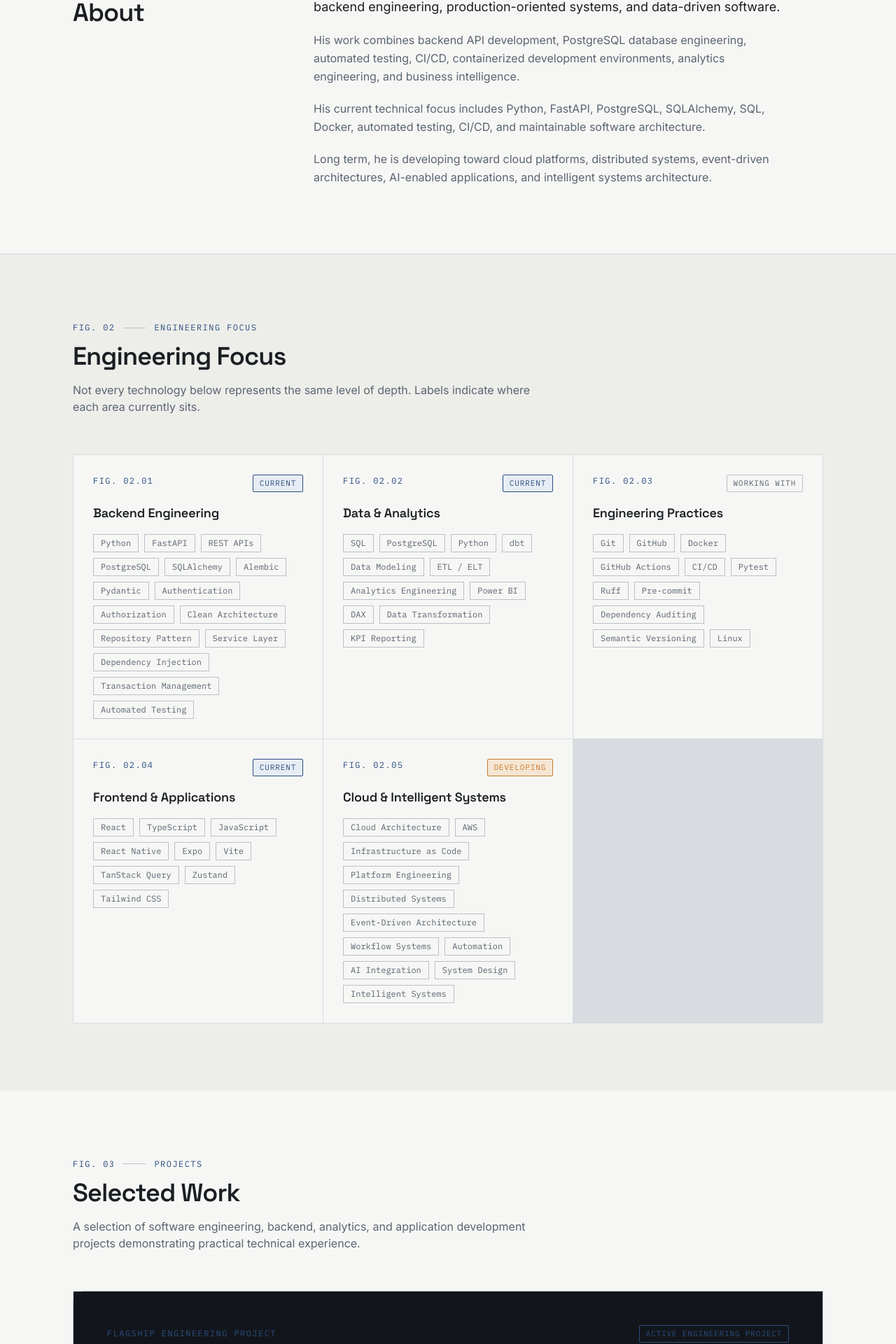
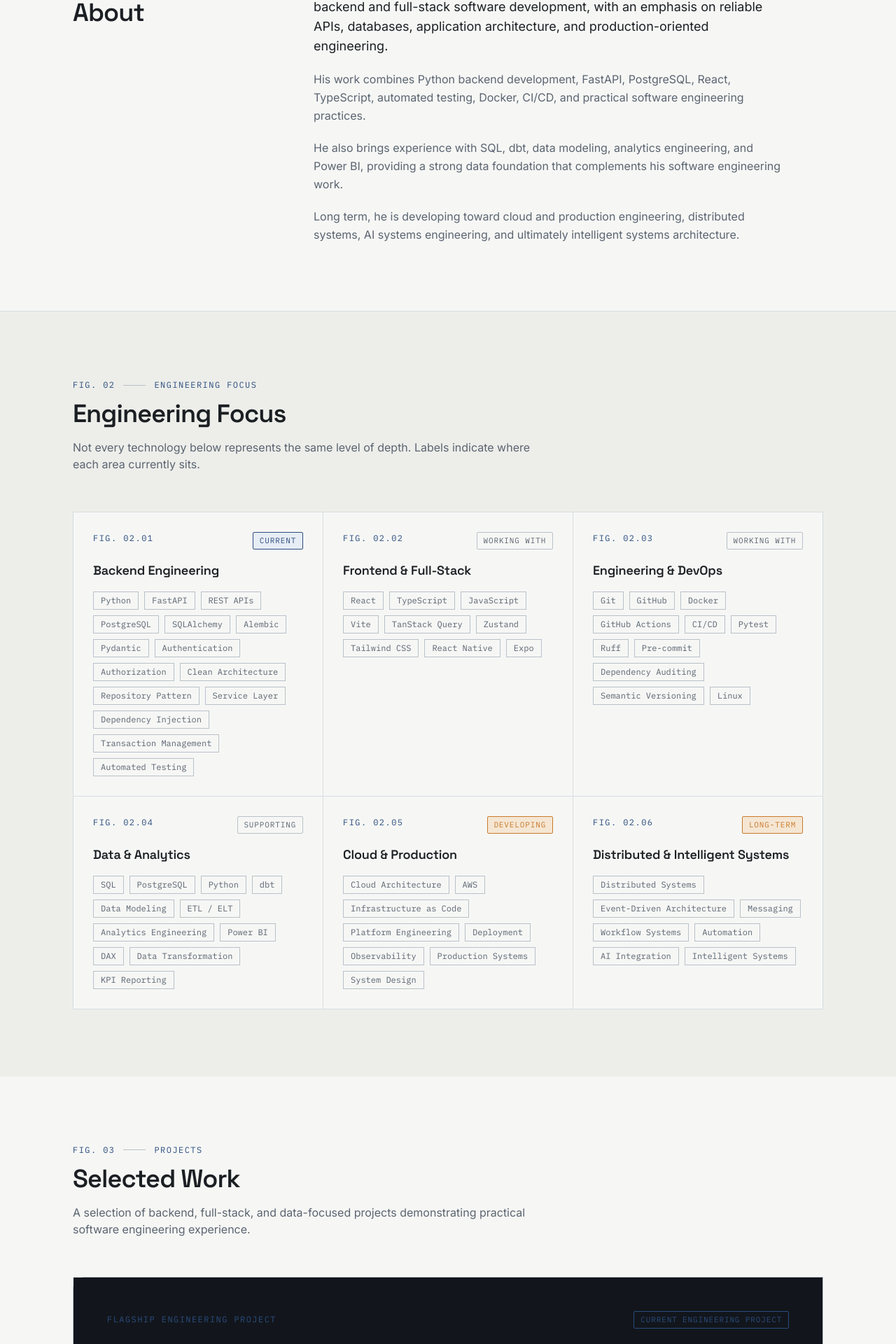
Before and after one commit to Mugheerik/mugheer-site, a React (Vite) app: page / in a window 1280 px wide. Shown: the part 875-2795 px from the top of the page at 70% size. Built offline with nearby package versions, Linux system fonts and the light colour scheme.

Commit message:
refactor: reposition portfolio around backend and full-stack engineering

```diff
--- a/src/App.tsx
+++ b/src/App.tsx
@@ -5,7 +5,6 @@ import Hero from "./sections/Hero";
 import About from "./sections/About";
 import EngineeringFocus from "./sections/EngineeringFocus";
 import Work from "./sections/Work";
-import Customer360CaseStudy from "./sections/Customer360CaseStudy";
 import Philosophy from "./sections/Philosophy";
 import CareerDirection from "./sections/CareerDirection";
 import EngineeringLab from "./sections/EngineeringLab";
@@ -29,7 +28,6 @@ function App() {
         <About />
         <EngineeringFocus />
         <Work />
-        <Customer360CaseStudy />
         <Philosophy />
         <CareerDirection />
         <EngineeringLab />
--- a/src/components/Footer.tsx
+++ b/src/components/Footer.tsx
@@ -8,9 +8,10 @@ export default function Footer() {
           <div>
             <p className="font-display text-lg font-semibold">{profile.name}</p>
             <p className="mt-2 max-w-sm text-sm text-graphite-muted">
-              Software Engineer building toward Platform &amp; Intelligent
-              Systems Engineering
-            </p>
+  Software Engineer focused on Backend &amp; Full-Stack Systems,
+  developing toward Cloud, Distributed, and Intelligent Systems
+  Engineering
+</p>
           </div>
 
           <ul className="flex gap-6 font-mono text-xs uppercase tracking-[0.12em] text-graphite-muted">
--- a/src/content/profile.ts
+++ b/src/content/profile.ts
@@ -1,7 +1,7 @@
 export const profile = {
   name: "Mugheer Islam Khattak",
 
-  role: "Backend-Focused Software Engineer",
+  role: "Software Engineer | Backend & Full-Stack Systems",
 
   location: "Abbottabad, Pakistan",
 
@@ -17,11 +17,11 @@ export const profile = {
 
 export const hero = {
   supportingText:
-    "Software Engineering graduate focused on backend systems, APIs, databases, automation, and production-oriented engineering. I build with Python, FastAPI, PostgreSQL, SQL, and modern software engineering practices while developing toward cloud, distributed, and intelligent systems.",
+    "Software Engineering graduate focused on building reliable backend and full-stack systems with Python, TypeScript, FastAPI, React, PostgreSQL, and modern engineering practices. Developing toward cloud, distributed, and intelligent systems.",
 
   primaryCta: {
-    label: "Explore Customer360",
-    href: "#customer360",
+    label: "Explore TeamFlow",
+    href: "#work",
   },
 
   secondaryCtas: [
@@ -38,13 +38,13 @@ export const hero = {
 
 export const about = {
   paragraphs: [
-    "Mugheer Islam Khattak is a Software Engineering graduate focused on backend engineering, production-oriented systems, and data-driven software.",
+    "Mugheer Islam Khattak is a Software Engineering graduate focused on backend and full-stack software development, with an emphasis on reliable APIs, databases, application architecture, and production-oriented engineering.",
 
-    "His work combines backend API development, PostgreSQL database engineering, automated testing, CI/CD, containerized development environments, analytics engineering, and business intelligence.",
+    "His work combines Python backend development, FastAPI, PostgreSQL, React, TypeScript, automated testing, Docker, CI/CD, and practical software engineering practices.",
 
-    "His current technical focus includes Python, FastAPI, PostgreSQL, SQLAlchemy, SQL, Docker, automated testing, CI/CD, and maintainable software architecture.",
+    "He also brings experience with SQL, dbt, data modeling, analytics engineering, and Power BI, providing a strong data foundation that complements his software engineering work.",
 
-    "Long term, he is developing toward cloud platforms, distributed systems, event-driven architectures, AI-enabled applications, and intelligent systems architecture.",
+    "Long term, he is developing toward cloud and production engineering, distributed systems, AI systems engineering, and ultimately intelligent systems architecture.",
   ],
 };
 
--- a/src/content/projects.ts
+++ b/src/content/projects.ts
@@ -17,15 +17,15 @@ export interface Project {
 }
 
 export const flagshipProject: Project = {
-  id: "customer360",
+  id: "teamflow",
 
-  name: "Customer360",
+  name: "TeamFlow",
 
   tagline:
-    "Production-Oriented Customer Management Platform & Engineering Laboratory",
+    "Multi-Tenant Project Management API & Backend Engineering System",
 
   description:
-    "A full-stack customer management platform built to demonstrate backend engineering, software architecture, PostgreSQL database engineering, authentication, authorization, automated testing, CI/CD, and modern web application development.",
+    "A production-oriented backend system built to demonstrate API design, authentication, authorization, PostgreSQL database engineering, migrations, automated testing, Docker-based development, and CI/CD.",
 
   tech: [
     "Python",
@@ -33,19 +33,60 @@ export const flagshipProject: Project = {
     "PostgreSQL",
     "SQLAlchemy",
     "Alembic",
-    "React",
-    "TypeScript",
+    "JWT",
+    "Pytest",
     "Docker",
-    "Pytest",
     "GitHub Actions",
   ],
 
-  status: "Active Engineering Project",
+  status: "Current Engineering Project",
 
-  github: "https://github.com/Mugheerik/customer360-platform",
+  github: "https://github.com/Mugheerik/TeamFlow",
 };
 
 export const otherProjects: Project[] = [
+  {
+    id: "reliable-notes-api",
+
+    name: "Reliable Notes API",
+
+    tagline: "Backend API Engineering",
+
+    description:
+      "A focused backend API project built to practice reliable REST API design, PostgreSQL persistence, validation, testing, and maintainable Python backend architecture.",
+
+    tech: [
+      "Python",
+      "FastAPI",
+      "PostgreSQL",
+      "SQLAlchemy",
+      "Pytest",
+    ],
+
+    github: "https://github.com/Mugheerik",
+  },
+
+  {
+    id: "linkvault",
+
+    name: "LinkVault",
+
+    tagline: "Backend Application",
+
+    description:
+      "A backend-focused application built around persistent data, API design, validation, and practical software engineering patterns.",
+
+    tech: [
+      "Python",
+      "FastAPI",
+      "PostgreSQL",
+      "SQLAlchemy",
+      "Pytest",
+    ],
+
+    github: "https://github.com/Mugheerik",
+  },
+
   {
     id: "healthcare-analytics",
 
@@ -124,40 +165,3 @@ export const otherProjects: Project[] = [
     ],
   },
 ];
-
-export const architectureLayers = [
-  "React Web Application",
-  "FastAPI API Layer",
-  "Authentication & Authorization",
-  "Application / Service Layer",
-  "Repository / Data Access",
-  "SQLAlchemy ORM",
-  "PostgreSQL Database",
-];
-
-export const engineeringPractices = [
-  "Modular Monolith",
-  "Clean Architecture Principles",
-  "Repository Pattern",
-  "Service Layer",
-  "Dependency Injection",
-  "JWT Authentication",
-  "Role-Based Authorization",
-  "Transaction Boundaries",
-  "Database Migrations",
-  "Automated Testing",
-  "CI/CD",
-  "Docker Development Environment",
-];
-
-export const futureDirection = [
-  "Background Processing",
-  "Scheduled Jobs",
-  "Notifications",
-  "External Integrations",
-  "Cloud Deployment",
-  "Event-Driven Processing",
-  "Messaging Infrastructure",
-  "Operational Analytics",
-  "AI-Assisted Workflows",
-];
--- a/src/content/skills.ts
+++ b/src/content/skills.ts
@@ -46,28 +46,24 @@ export const skillCategories: SkillCategory[] = [
   },
 
   {
-    id: "data",
+    id: "frontend",
 
     figure: "02",
 
-    title: "Data & Analytics",
+    title: "Frontend & Full-Stack",
 
-    label: "Current",
-
-    tone: "current",
+    label: "Working With",
 
     items: [
-      "SQL",
-      "PostgreSQL",
-      "Python",
-      "dbt",
-      "Data Modeling",
-      "ETL / ELT",
-      "Analytics Engineering",
-      "Power BI",
-      "DAX",
-      "Data Transformation",
-      "KPI Reporting",
+      "React",
+      "TypeScript",
+      "JavaScript",
+      "Vite",
+      "TanStack Query",
+      "Zustand",
+      "Tailwind CSS",
+      "React Native",
+      "Expo",
     ],
   },
 
@@ -76,7 +72,7 @@ export const skillCategories: SkillCategory[] = [
 
     figure: "03",
 
-    title: "Engineering Practices",
+    title: "Engineering & DevOps",
 
     label: "Working With",
 
@@ -96,35 +92,35 @@ export const skillCategories: SkillCategory[] = [
   },
 
   {
-    id: "frontend",
+    id: "data",
 
     figure: "04",
 
-    title: "Frontend & Applications",
+    title: "Data & Analytics",
 
-    label: "Current",
-
-    tone: "current",
+    label: "Supporting",
 
     items: [
-      "React",
-      "TypeScript",
-      "JavaScript",
-      "React Native",
-      "Expo",
-      "Vite",
-      "TanStack Query",
-      "Zustand",
-      "Tailwind CSS",
+      "SQL",
+      "PostgreSQL",
+      "Python",
+      "dbt",
+      "Data Modeling",
+      "ETL / ELT",
+      "Analytics Engineering",
+      "Power BI",
+      "DAX",
+      "Data Transformation",
+      "KPI Reporting",
     ],
   },
 
   {
-    id: "future",
+    id: "cloud",
 
     figure: "05",
 
-    title: "Cloud & Intelligent Systems",
+    title: "Cloud & Production",
 
     label: "Developing",
 
@@ -135,12 +131,31 @@ export const skillCategories: SkillCategory[] = [
       "AWS",
       "Infrastructure as Code",
       "Platform Engineering",
+      "Deployment",
+      "Observability",
+      "Production Systems",
+      "System Design",
+    ],
+  },
+
+  {
+    id: "intelligent",
+
+    figure: "06",
+
+    title: "Distributed & Intelligent Systems",
+
+    label: "Long-Term",
+
+    tone: "developing",
+
+    items: [
       "Distributed Systems",
       "Event-Driven Architecture",
+      "Messaging",
       "Workflow Systems",
       "Automation",
       "AI Integration",
-      "System Design",
       "Intelligent Systems",
     ],
   },
--- a/src/content/timeline.ts
+++ b/src/content/timeline.ts
@@ -4,12 +4,30 @@ export interface TimelineStage {
 }
 
 export const careerStages: TimelineStage[] = [
-  { label: "Software Engineering", status: "current" },
-  { label: "Backend Engineering", status: "current" },
-  { label: "Data & Analytics Engineering", status: "current" },
-  { label: "Platform Engineering", status: "developing" },
-  { label: "Cloud & Distributed Systems", status: "developing" },
-  { label: "Intelligent Systems Engineering", status: "direction" },
+  {
+    label: "Software Engineering",
+    status: "current",
+  },
+  {
+    label: "Backend & Full-Stack Engineering",
+    status: "current",
+  },
+  {
+    label: "Cloud & Production Engineering",
+    status: "developing",
+  },
+  {
+    label: "Distributed Systems",
+    status: "developing",
+  },
+  {
+    label: "AI Systems Engineering",
+    status: "direction",
+  },
+  {
+    label: "Intelligent Systems Architecture",
+    status: "direction",
+  },
 ];
 
 export interface LabArea {
--- a/src/sections/Customer360CaseStudy.tsx
+++ /dev/null
@@ -1,168 +0,0 @@
-import SectionHeading from "../components/SectionHeading";
-
-import {
-  architectureLayers,
-  engineeringPractices,
-  flagshipProject,
-  futureDirection,
-} from "../content/projects";
-
-export default function Customer360CaseStudy() {
-  return (
-    <section
-      id="customer360"
-      className="border-t border-line bg-paper-dim"
-    >
-      <div className="mx-auto max-w-6xl px-6 py-20 sm:py-24 md:px-10">
-        <SectionHeading
-          figure="04"
-          title="Customer360 — Case Study"
-          eyebrow="Flagship Project"
-          description={flagshipProject.description}
-        />
-
-        <div className="mt-12 grid gap-12 lg:mt-14 lg:grid-cols-[0.9fr_1.1fr] lg:gap-16">
-          <div>
-            <p className="drawing-label">System Architecture</p>
-
-            <div className="relative mt-6 flex flex-col">
-              {architectureLayers.map((layer, index) => (
-                <div key={layer}>
-                  <div className="bracket-frame flex items-center gap-3 border border-line-strong bg-paper px-4 py-4 sm:px-5">
-                    <span className="font-mono text-xs text-blueprint">
-                      {String(index + 1).padStart(2, "0")}
-                    </span>
-
-                    <span className="font-display text-sm font-medium text-ink sm:text-base">
-                      {layer}
-                    </span>
-                  </div>
-
-                  {index < architectureLayers.length - 1 && (
-                    <div className="flex justify-start pl-7 sm:pl-8">
-                      <div
-                        className="h-5 w-px bg-line-strong sm:h-6"
-                        aria-hidden="true"
-                      />
-                    </div>
-                  )}
-                </div>
-              ))}
-            </div>
-          </div>
-
-          <div className="space-y-10">
-            <div>
-              <p className="drawing-label">Purpose</p>
-
-              <p className="mt-4 leading-relaxed text-ink-muted">
-                Customer360 is a production-oriented customer management
-                platform and engineering laboratory. The project focuses on
-                building a maintainable business application while practicing
-                backend architecture, database engineering, authentication,
-                testing, CI/CD, and modern full-stack development.
-              </p>
-            </div>
-
-            <div>
-              <p className="drawing-label">
-                Current Capabilities
-              </p>
-
-              <div className="mt-4 grid gap-3 text-sm text-ink-muted sm:grid-cols-2">
-                <div className="border border-line-strong bg-paper p-4">
-                  Authentication & Authorization
-                </div>
-
-                <div className="border border-line-strong bg-paper p-4">
-                  Customer Management
-                </div>
-
-                <div className="border border-line-strong bg-paper p-4">
-                  Notes & Tasks
-                </div>
-
-                <div className="border border-line-strong bg-paper p-4">
-                  Activity Timeline
-                </div>
-
-                <div className="border border-line-strong bg-paper p-4">
-                  Automated Testing
-                </div>
-
-                <div className="border border-line-strong bg-paper p-4">
-                  CI & Code Quality
-                </div>
-              </div>
-            </div>
-
-            <div>
-              <p className="drawing-label">
-                Engineering Practices
-              </p>
-
-              <ul className="mt-4 flex flex-wrap gap-2">
-                {engineeringPractices.map((practice) => (
-                  <li
-                    key={practice}
-                    className="border border-line-strong bg-paper px-2.5 py-1 font-mono text-xs text-ink-muted"
-                  >
-                    {practice}
-                  </li>
-                ))}
-              </ul>
-            </div>
-
-            <div>
-              <p className="drawing-label">
-                Current Status
-              </p>
-
-              <p className="mt-4 leading-relaxed text-ink-muted">
-                The platform currently includes an operational FastAPI backend,
-                PostgreSQL persistence layer, authentication and authorization,
-                customer management functionality, and a React/TypeScript web
-                application. The project continues to evolve through
-                production-oriented engineering milestones.
-              </p>
-            </div>
-
-            <div>
-              <p className="drawing-label">
-                Future Direction{" "}
-                <span className="text-ink-faint">
-                  — planned exploration
-                </span>
-              </p>
-
-              <ul className="mt-4 grid gap-3 sm:grid-cols-2">
-                {futureDirection.map((item) => (
-                  <li
-                    key={item}
-                    className="flex items-start gap-3 text-sm text-ink-muted"
-                  >
-                    <span
-                      className="mt-1.5 h-1.5 w-1.5 shrink-0 bg-signal"
-                      aria-hidden="true"
-                    />
-
-                    {item}
-                  </li>
-                ))}
-              </ul>
-            </div>
-
-            <a
-              href={flagshipProject.github}
-              target="_blank"
-              rel="noreferrer"
-              className="inline-flex items-center justify-center border border-blueprint px-6 py-3 font-mono text-xs uppercase tracking-[0.12em] text-blueprint transition-colors hover:bg-blueprint hover:text-paper"
-            >
-              View Customer360 on GitHub
-            </a>
-          </div>
-        </div>
-      </div>
-    </section>
-  );
-}
--- a/src/sections/EngineeringLab.tsx
+++ b/src/sections/EngineeringLab.tsx
@@ -7,7 +7,7 @@ export default function EngineeringLab() {
       <SectionHeading
         figure="07"
         title="Engineering Lab"
-        description="This is where I document experiments, architecture explorations, system designs, cloud experiments, and engineering lessons learned while developing toward platform and intelligent systems engineering. This section will grow over time."
+        description="A space for documenting architecture experiments, system designs, cloud and production engineering work, distributed systems explorations, and applied AI integration as the engineering journey progresses."
       />
 
       <div className="mt-14 grid gap-px overflow-hidden border border-line bg-line sm:grid-cols-2 lg:grid-cols-3">
@@ -20,7 +20,7 @@ export default function EngineeringLab() {
               {area.description}
             </p>
             <span className="drawing-label mt-4 text-ink-faint">
-              Coming Soon
+              Developing
             </span>
           </div>
         ))}
--- a/src/sections/Work.tsx
+++ b/src/sections/Work.tsx
@@ -15,13 +15,10 @@ export default function Work() {
         figure="03"
         title="Selected Work"
         eyebrow="Projects"
-        description="A selection of software engineering, backend, analytics, and application development projects demonstrating practical technical experience."
+        description="A selection of backend, full-stack, and data-focused projects demonstrating practical software engineering experience."
       />
 
-      <a
-        href="#customer360"
-        className="bracket-frame group mt-12 block border border-line-strong bg-graphite p-6 text-graphite-text transition-all hover:border-blueprint sm:p-8 md:mt-14 md:p-12"
-      >
+      <div className="bracket-frame mt-12 block border border-line-strong bg-graphite p-6 text-graphite-text sm:p-8 md:mt-14 md:p-12">
         <div className="flex flex-col gap-4 sm:flex-row sm:items-center sm:justify-between">
           <span className="drawing-label text-blueprint">
             Flagship Engineering Project
@@ -55,22 +52,19 @@ export default function Work() {
           ))}
         </ul>
 
-        <div className="mt-8 flex flex-col gap-3 sm:flex-row sm:items-center sm:gap-4">
-          <span className="font-mono text-xs uppercase tracking-[0.12em] text-blueprint group-hover:underline">
-            Read Case Study →
-          </span>
-
+        <div className="mt-8">
+          {flagshipProject.github && (
             <a
               href={flagshipProject.github}
               target="_blank"
               rel="noreferrer"
-            onClick={(event) => event.stopPropagation()}
-            className="inline-flex w-fit items-center border border-graphite-line px-4 py-2 font-mono text-xs uppercase tracking-[0.12em] text-graphite-text transition-colors hover:border-blueprint hover:text-blueprint"
+              className="inline-flex w-fit items-center border border-blueprint px-4 py-2 font-mono text-xs uppercase tracking-[0.12em] text-graphite-text transition-colors hover:bg-blueprint hover:text-graphite"
             >
-            View GitHub
+              View TeamFlow on GitHub →
             </a>
+          )}
         </div>
-      </a>
+      </div>
 
       <div className="mt-16">
         <div className="flex items-center gap-4">
```
Also changed, not shown: 1 other file (tests, documents, lock files or other folders). Lines whose indentation alone changed are shown as unchanged.
